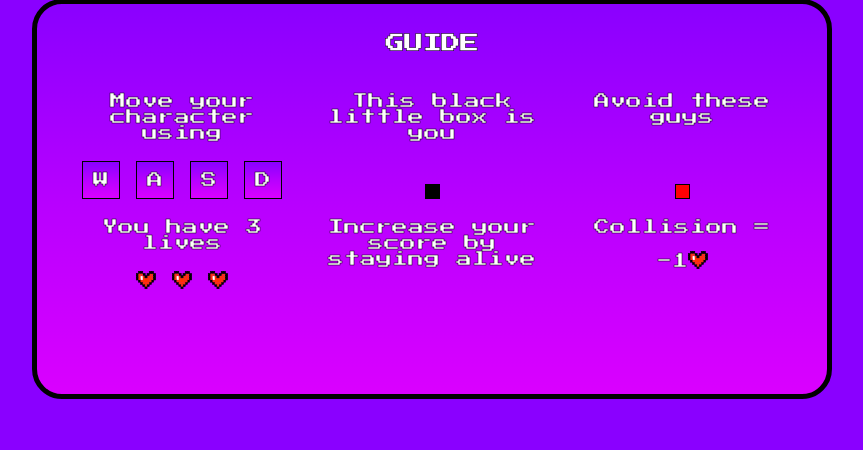
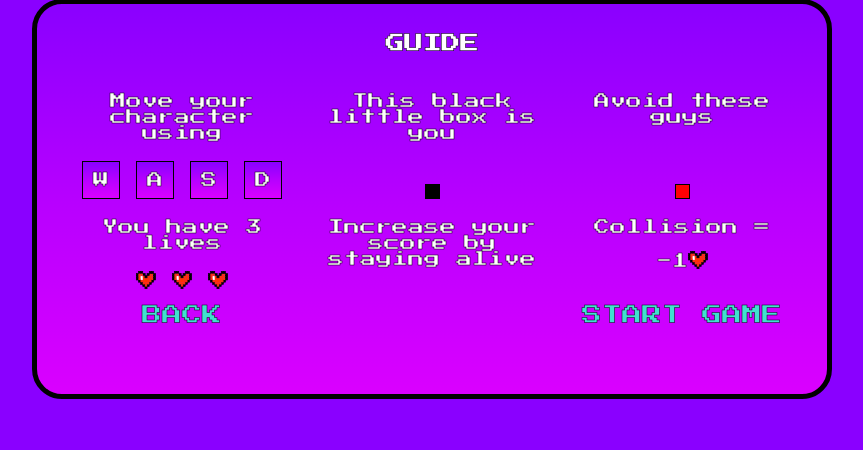
Before and after one commit to DanielCH5/dodgegame, a PHP site: page /index.php?page=guide in a window 1280 px wide. Shown: the part 101-551 px from the top of the page, without its empty margins (208-1071 px from the left). Run offline with PHP 8.4, Linux system fonts and the light colour scheme.

Commit message:
Menus are made

```diff
--- a/index.php
+++ b/index.php
@@ -122,8 +122,15 @@ $page = $_GET['page'] ?? 'menu';
 
 
                     <div class="third">
+                        <div>
+                            <a href="/?page=menu">BACK</a>
+                        </div>
+                        <div>
 
-
+                        </div>
+                        <div>
+                            <a href="/?page=game">START GAME</a>
+                        </div>
                     </div>
 
                 </div>
--- a/styles.css
+++ b/styles.css
@@ -16,6 +16,8 @@ body{
 h1 {
     font-size: 32px;
 }
+
+
 
 a {
     text-decoration: none;
@@ -54,7 +56,6 @@ a {
 }
 
 .guidegrids {
-    gap: 20px;
     grid-template-rows: 1fr 1fr 1fr;
     display: grid;
     margin-top: 40px;
@@ -71,6 +72,7 @@ a {
     display: grid;
     grid-template-columns: 1fr 1fr 1fr;
     gap: 20px;
+    margin-top: 20px;
 
 }
 
@@ -140,10 +142,12 @@ a {
     width: 1000px;
     height: 400px;
     margin: 0px 250px;
-    border: solid black 1px;
+    border: solid black 3px;
     display: flex;
     justify-content: center;
     align-items: center;
+    background-image: linear-gradient(#8A00FF, #b700ff, #da00ff);
+
 
 
 }
@@ -203,6 +207,21 @@ a {
     height: 15px;
     background-color: #ff0004;
     border: solid 1px black;
+}
 
+.third{
+    display: grid;
+    grid-template-columns: 1fr 1fr 1fr;
+    margin-bottom: 10px;
+    gap: 20px;
+}
+.third div{
+    display: flex;
+    justify-content: center;
+    font-size: 20px;
+    margin-bottom: 20px;
+}
 
+.third div a{
+    color: turquoise;
 }
```
